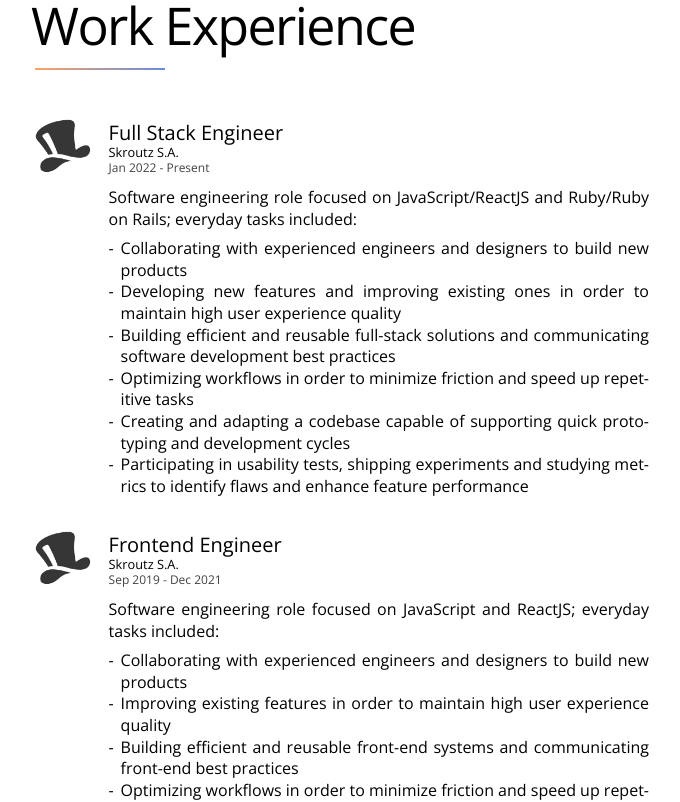
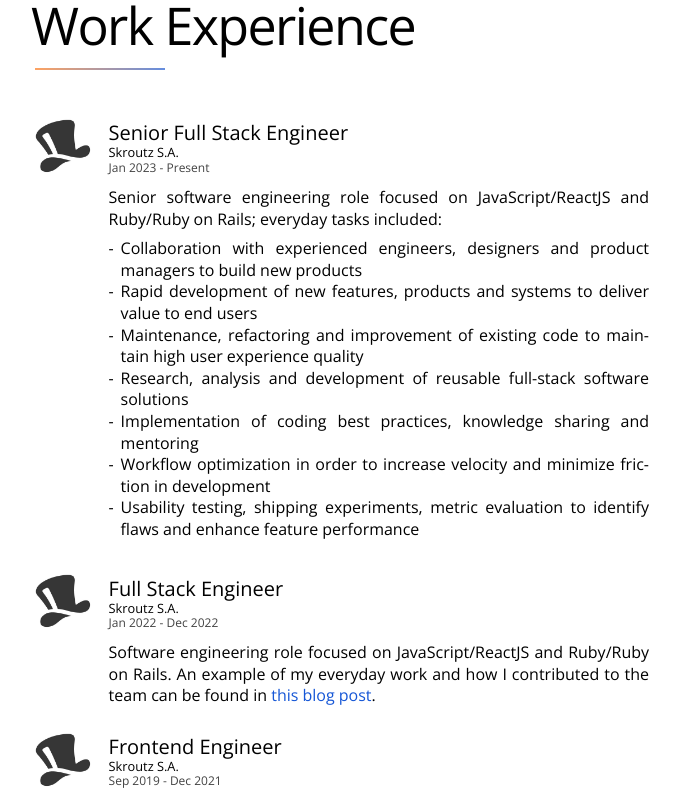
Before and after one commit to Chalarangelo/portfolio, a SvelteKit app: page / in a window 1280 px wide. Shown: the part 1480-2282 px from the top of the page, without its empty margins (298-978 px from the left). Built offline with nearby package versions, Linux system fonts and the light colour scheme.

Commit message:
Update work experience
Add engineering blog post

```diff
--- a/src/data/experience.js
+++ b/src/data/experience.js
@@ -4,20 +4,30 @@
   shortTitle: 'Experience',
   items: [
     {
+      title: 'Senior Full Stack Engineer',
+      subtitle: 'Skroutz S.A.',
+      detail: 'Jan 2023 - Present',
+      asset: 'skroutz.jpeg',
+      content: {
+        intro: 'Senior software engineering role focused on JavaScript/ReactJS and Ruby/Ruby on Rails; everyday tasks included:',
+        points: [
+          'Collaboration with experienced engineers, designers and product managers to build new products',
+          'Rapid development of new features, products and systems to deliver value to end users',
+          'Maintenance, refactoring and improvement of existing code to maintain high user experience quality',
+          'Research, analysis and development of reusable full-stack software solutions ',
+          'Implementation of coding best practices, knowledge sharing and mentoring',
+          'Workflow optimization in order to increase velocity and minimize friction in development',
+          'Usability testing, shipping experiments, metric evaluation to identify flaws and enhance feature performance'
+        ]
+      }
+    },
+    {
       title: 'Full Stack Engineer',
       subtitle: 'Skroutz S.A.',
-      detail: 'Jan 2022 - Present',
+      detail: 'Jan 2022 - Dec 2022',
       asset: 'skroutz.jpeg',
       content: {
-        intro: 'Software engineering role focused on JavaScript/ReactJS and Ruby/Ruby on Rails; everyday tasks included:',
-        points: [
-          'Collaborating with experienced engineers and designers to build new products',
-          'Developing new features and improving existing ones in order to maintain high user experience quality',
-          'Building efficient and reusable full-stack solutions and communicating software development best practices',
-          'Optimizing workflows in order to minimize friction and speed up repetitive tasks',
-          'Creating and adapting a codebase capable of supporting quick prototyping and development cycles',
-          'Participating in usability tests, shipping experiments and studying metrics to identify flaws and enhance feature performance',
-        ]
+        intro: 'Software engineering role focused on JavaScript/ReactJS and Ruby/Ruby on Rails. An example of my everyday work and how I contributed to the team can be found in <a href="https://engineering.skroutz.gr/blog/handling-inertial-scroll-in-combination-with-scroll-snapping/" target="_blank" rel="noopener noreferrer">this blog post</a>.'
       }
     },
     {
@@ -26,15 +36,7 @@
       detail: 'Sep 2019 - Dec 2021',
       asset: 'skroutz.jpeg',
       content: {
-        intro: 'Software engineering role focused on JavaScript and ReactJS; everyday tasks included:',
-        points: [
-          'Collaborating with experienced engineers and designers to build new products',
-          'Improving existing features in order to maintain high user experience quality',
-          'Building efficient and reusable front-end systems and communicating front-end best practices',
-          'Optimizing workflows in order to minimize friction and speed up repetitive tasks',
-          'Creating and adapting a codebase capable of supporting quick prototyping and development cycles',
-          'Participating in usability tests, shipping experiments and studying metrics to identify flaws and enhance feature performance',
-        ]
+        intro: 'Software engineering role focused on JavaScript and ReactJS.'
       }
     },
     {
```
